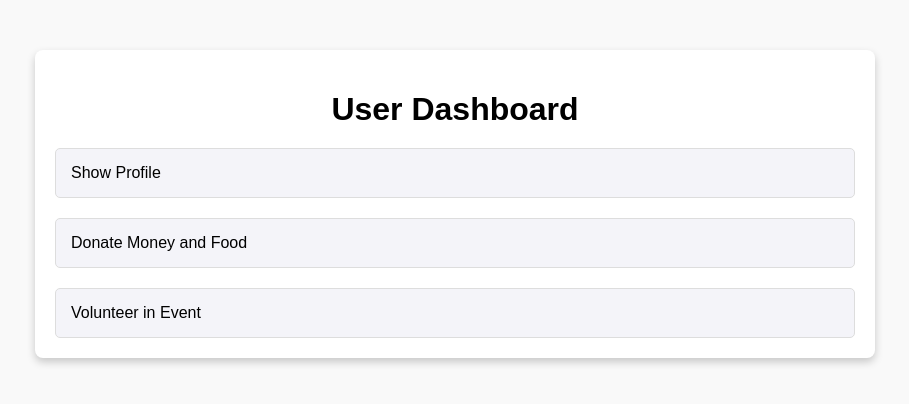
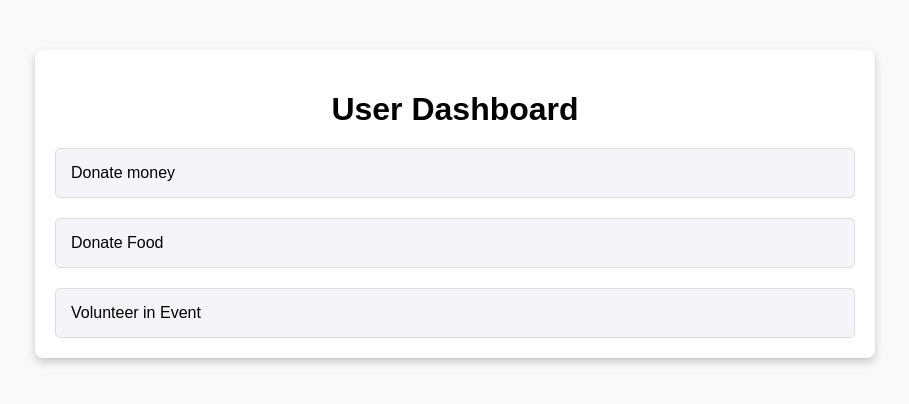
Before and after one commit to Sarah-Mazhar/sdpDonationProject, a PHP site: page /views/user_dashboard.php in a window 1280 px wide. Shown: the part 51-455 px from the top of the page, without its empty margins (185-1094 px from the left). Run offline with PHP 8.4, Linux system fonts and the light colour scheme; the visitor is signed in with stand-in values (Sample User, id 1).

Commit message:
dashboard updated with sara code

```diff
--- a/views/user_dashboard.php
+++ b/views/user_dashboard.php
@@ -81,7 +81,13 @@ if ($_SERVER['REQUEST_METHOD'] === 'POST' && isset($_POST['logout'])) {
 </head>
 <body>
     <div class="navbar">
-        <span>Welcome, <?php echo htmlspecialchars($_SESSION['username']); ?>!</span>
+        <span>
+            Welcome,
+            <?php
+            // Check if 'username' exists in the session before displaying it
+            echo isset($_SESSION['username']) ? htmlspecialchars($_SESSION['username']) : "User";
+            ?>!
+        </span>
         <form action="" method="POST">
             <button type="submit" name="logout">Logout</button>
         </form>
@@ -90,8 +96,8 @@ if ($_SERVER['REQUEST_METHOD'] === 'POST' && isset($_POST['logout'])) {
     <div class="container">
         <h1>User Dashboard</h1>
         <div class="options">
-            <div class="option" onclick="location.href='show_profile.php';">Show Profile</div>
-            <div class="option" onclick="location.href='donate.php';">Donate Money and Food</div>
+            <div class="option" onclick="location.href='/DonationProjecttt/index.php?action=donate&donation_type=money';">Donate money</div>
+            <div class="option" onclick="location.href='/DonationProjecttt/index.php?action=donate&donation_type=food';">Donate Food</div>
             <!-- Update the link for Volunteer in Event to go to volunteer_events.php -->
             <div class="option" onclick="location.href='volunteer_events.php';">Volunteer in Event</div>
         </div>
```
